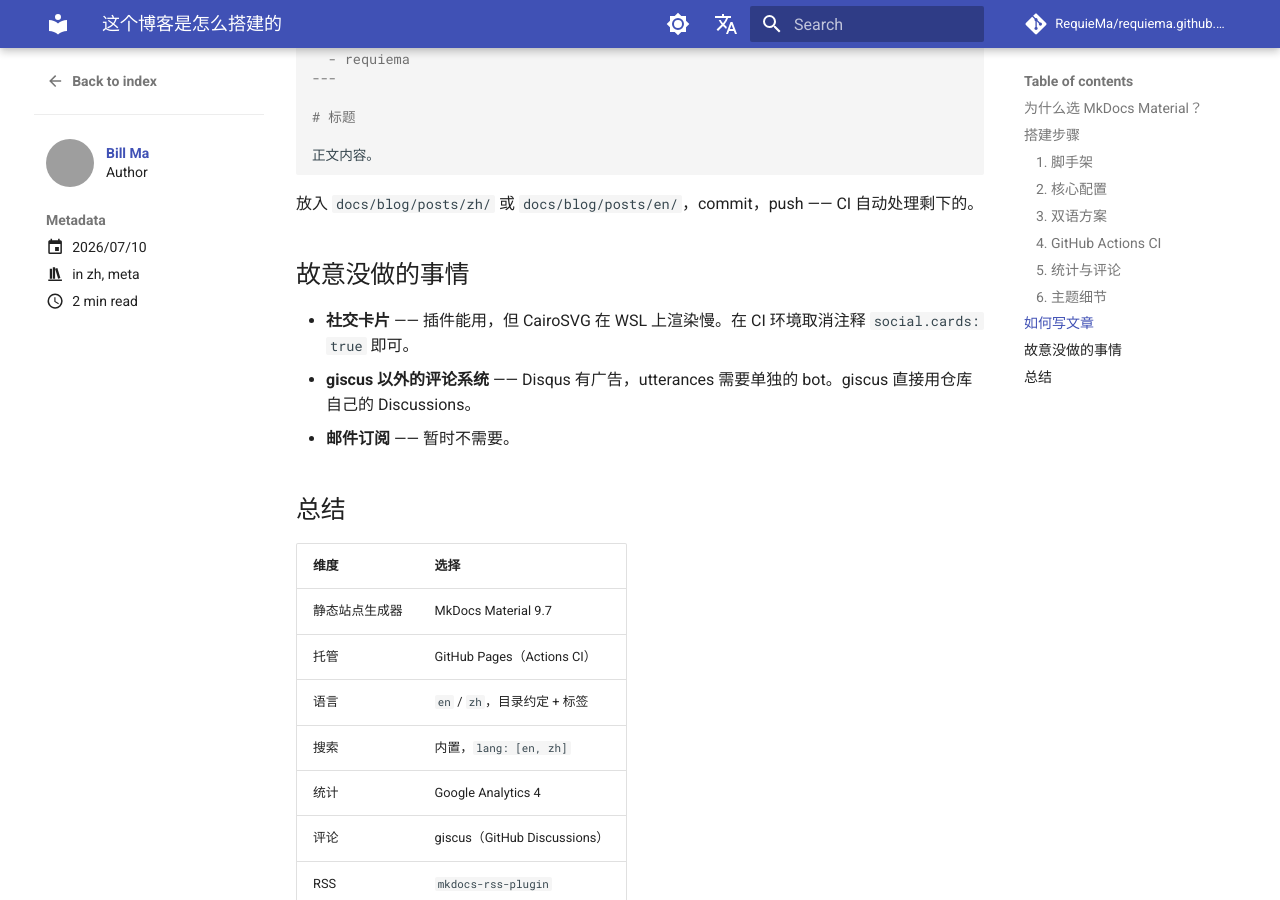
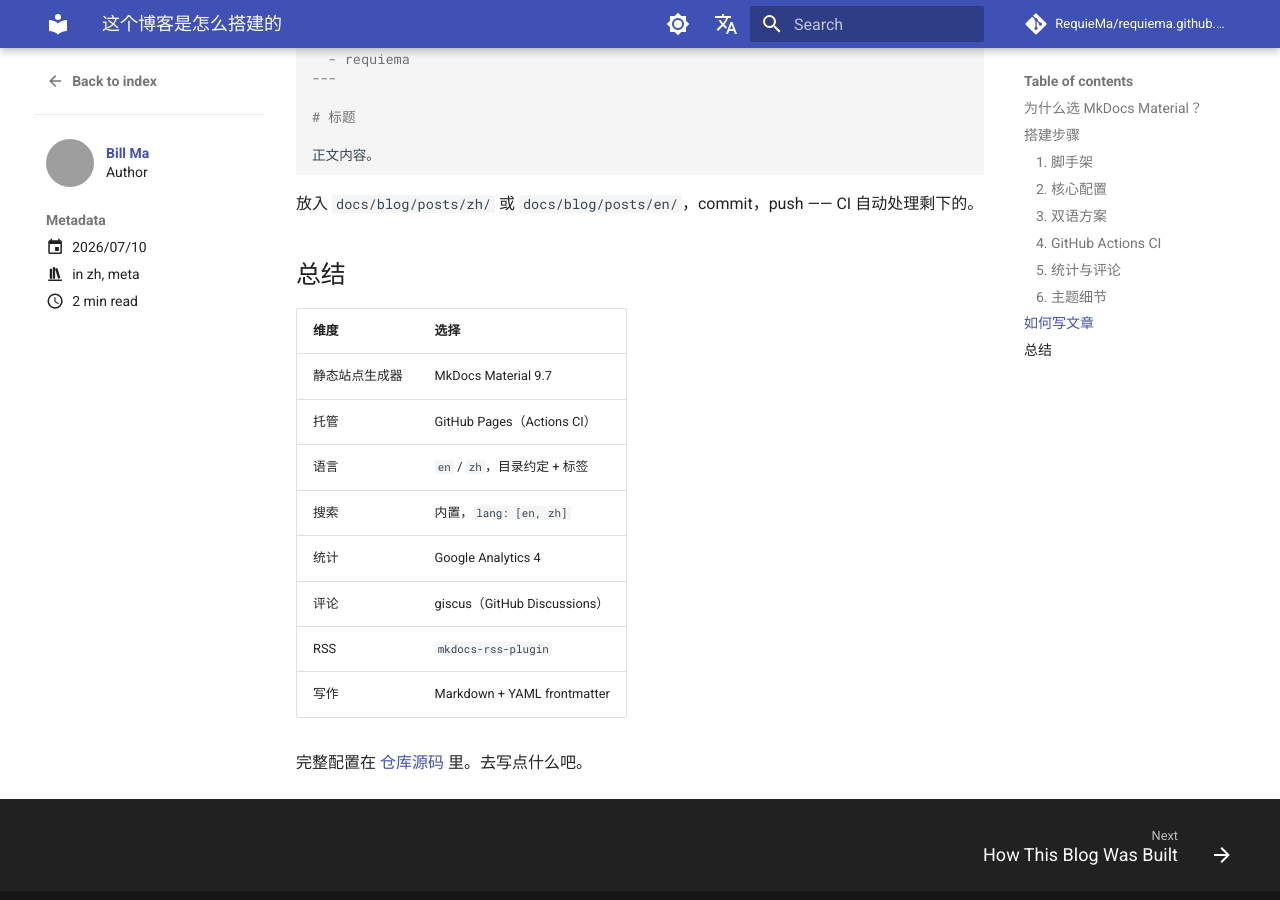
Before and after one commit to RequieMa/requiema.github.io, an MkDocs documentation site: the page built from docs/blog/posts/zh/setting-up-this-blog.md, in a window 1280 px wide and 900 px high, scrolled down 3395 px. Built offline with MkDocs 1.6.1 and Material for MkDocs 9.7.7, drawn with Linux system fonts in a browser that asks for light colours; comment, search, counter and statistics services are not loaded; grey boxes are pictures that could not be loaded.

Commit message:
Sync Chinese post with English: remove What's Missing section

```diff
--- a/docs/blog/posts/zh/setting-up-this-blog.md
+++ b/docs/blog/posts/zh/setting-up-this-blog.md
@@ -173,12 +173,6 @@
 
 放入 `docs/blog/posts/zh/` 或 `docs/blog/posts/en/`，commit，push —— CI 自动处理剩下的。
 
-## 故意没做的事情
-
-- **社交卡片** —— 插件能用，但 CairoSVG 在 WSL 上渲染慢。在 CI 环境取消注释 `social.cards: true` 即可。
-- **giscus 以外的评论系统** —— Disqus 有广告，utterances 需要单独的 bot。giscus 直接用仓库自己的 Discussions。
-- **邮件订阅** —— 暂时不需要。
-
 ## 总结
 
 | 维度 | 选择 |
```
